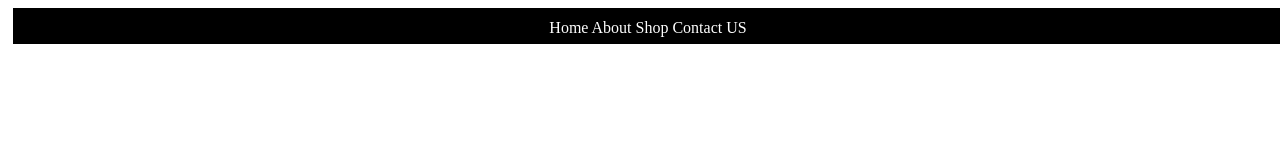
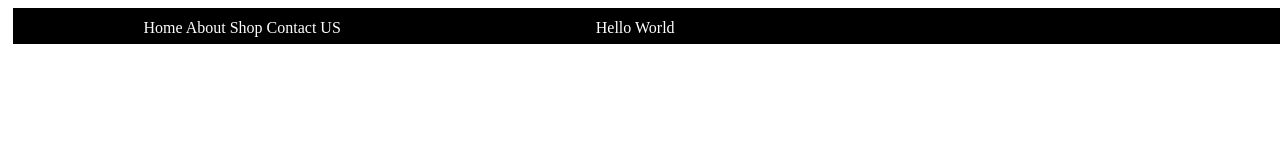
Before and after one commit to AlishaAroob/food-web, a plain HTML site: page header.html in a window 1280 px wide. Drawn offline with Linux system fonts and the light colour scheme.

Commit message:
changes in header

```diff
--- a/header.html
+++ b/header.html
@@ -10,8 +10,12 @@
       display: grid;
       background-color: #000000;
       color: white;
-      grid-template-areas: navbar navbar navbar navbar;
+      grid-template-areas:
+        "navbar navbar navbar navbar"
+        "section section section section";
+      grid-template-rows: 1fr 1fr;
       grid-area: navbar;
+      grid-area: section;
       height: 30px;
       width: 100%;
       margin: 5px;
@@ -22,10 +26,15 @@
       margin: 5px;
       padding: 3px;
     }
+    .section {
+      margin: 5px;
+      padding: 3px;
+    }
   </style>
   <body>
     <div id="container">
       <nav class="navbar">Home About Shop Contact US</nav>
+      <section class="section">Hello World</section>
     </div>
   </body>
 </html>
```
